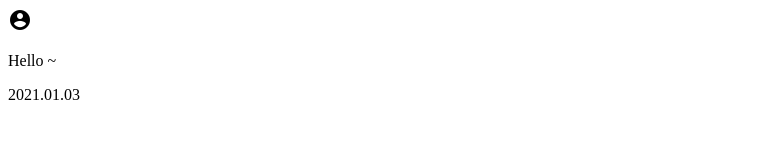
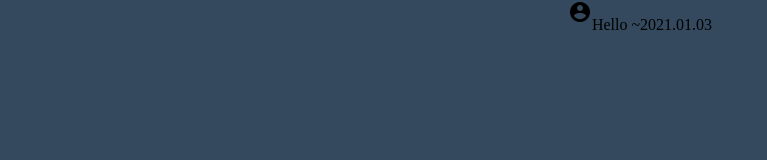
Before and after one commit to kjs0349/TypingEffect, a plain HTML site: page index.html in a window 1280 px wide. Shown: the whole page, without its empty margins (0-767 px from the left). Drawn offline with Linux system fonts and the light colour scheme.

Commit message:
css 파일 생성 및 p 태그들 위치 잘못돼서 container 안에 삽입

```diff
--- a/index.html
+++ b/index.html
@@ -6,12 +6,13 @@
     <title>Typing Effect</title>
     <link href="https://fonts.googleapis.com/icon?family=Material+Icons"
       rel="stylesheet">
+    <link rel="stylesheet" href="style.css">
 </head>
 <body>
     <div class="container">
         <span class="material-icons">account_circle</span>
+        <p class="dynamic maintext">Hello ~</p>
+        <p class="subtext">2021.01.03</p>
     </div>
-    <p class="dynamic maintext">Hello ~</p>
-    <p class="subtext">2021.01.03</p>
 </body>
 </html>
--- /dev/null
+++ b/style.css
@@ -0,0 +1,10 @@
+body {
+    margin: 0;
+    padding: 0;
+    box-sizing: border-box;
+    background-color: #34495e;
+}
+.container {
+    display: flex;
+    justify-content: center;
+}
```
